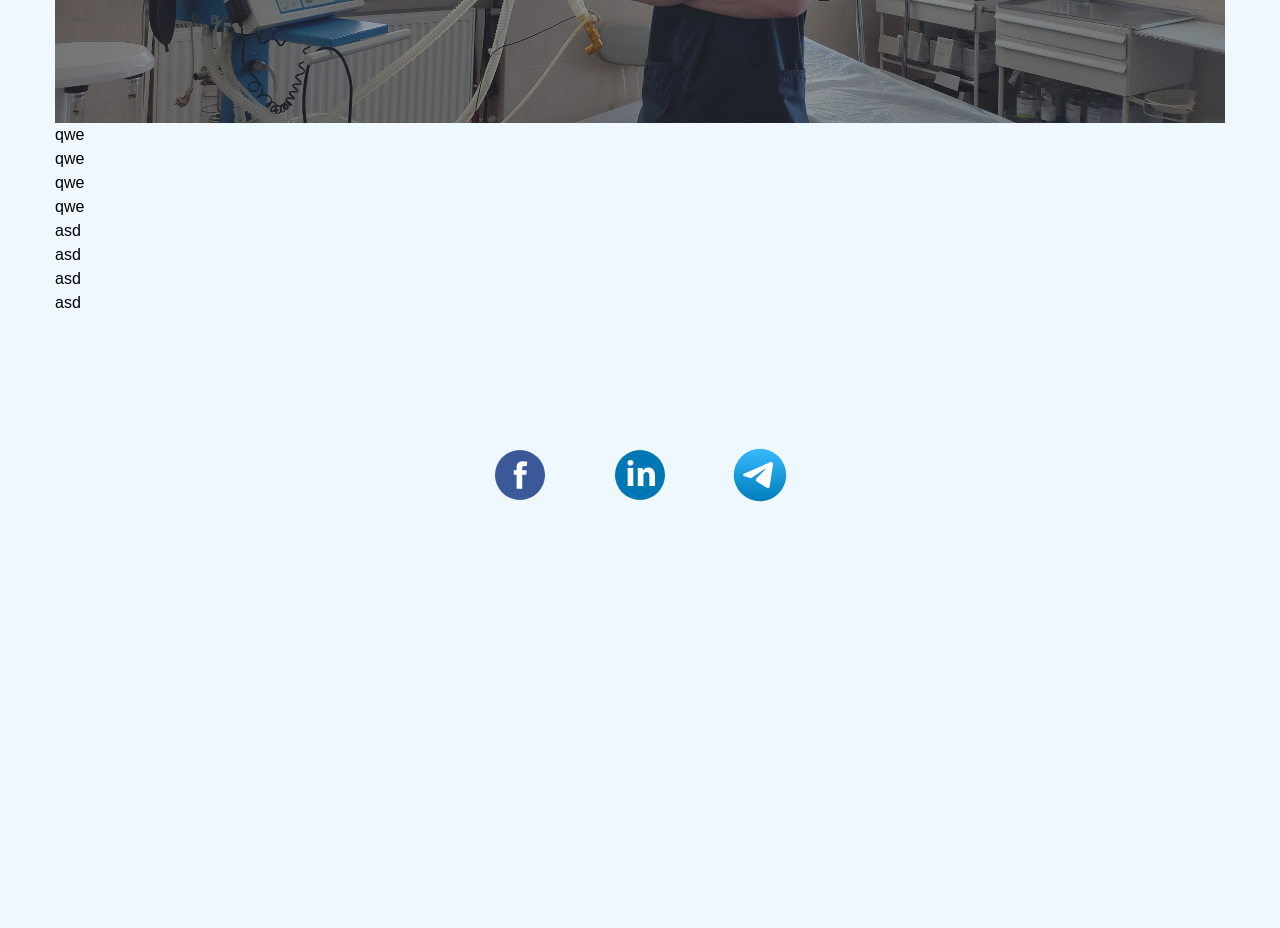
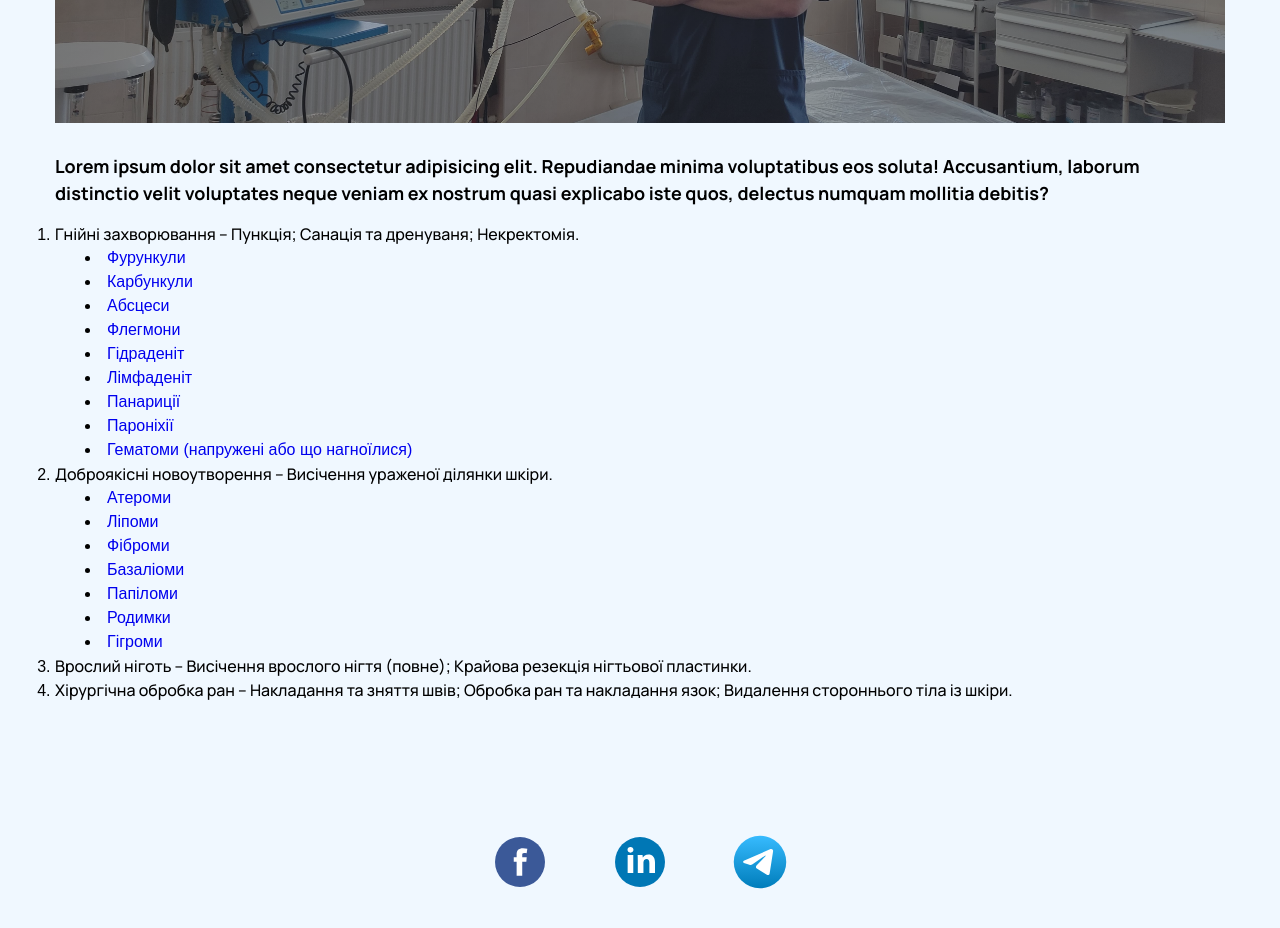
Before and after one commit to Yurii-Budynkevych/physician-project, a React (Create React App) app: page / in a window 1280 px wide. Shown: the part 540-1468 px from the top of the page. Before the commit the page ends 1090 px from the top, so only its background shows below. Built offline with nearby package versions, Linux system fonts and the light colour scheme.

Commit message:
home content add

```diff
--- a/src/pages/Home/Home.css
+++ b/src/pages/Home/Home.css
@@ -2,6 +2,14 @@
     position: relative;
     padding-top: 100px;
     padding-bottom: 100px;
+}
+.hero-section-title {
+    text-align: center;
+    color: white;
+    font-family: 'Manrope';
+    font-style: normal;
+    font-weight: 700;
+    font-size: 24px;
 }
 .home-section-btn-incr {
     position: absolute;
@@ -31,13 +39,10 @@
 }
 .hero-section {
     display: none;
+    padding-top: 30px;
+    margin-bottom: 30px;
+    height: 500px;
 
-    height: 500px;
-    color: white;
-    font-family: 'Manrope';
-    font-style: normal;
-    font-weight: 700;
-    font-size: 18px;
     background-image:linear-gradient(
         to right,
             rgba(47, 48, 58, 0.4),
@@ -47,13 +52,10 @@
 }
 .hero-section-second {
     display: none;
+    padding-top: 30px;
+    margin-bottom: 30px;
+    height: 500px;
 
-    height: 500px;
-    color: white;
-    font-family: 'Manrope';
-    font-style: normal;
-    font-weight: 700;
-    font-size: 18px;
     background-image: linear-gradient(to right,
             rgba(47, 48, 58, 0.4),
             rgba(47, 48, 58, 0.4)),
@@ -62,13 +64,10 @@
 }
 .hero-section-third {
     display: none;
+    padding-top: 30px;
+    margin-bottom: 30px;
+    height: 500px;
 
-    height: 500px;
-    color: white;
-    font-family: 'Manrope';
-    font-style: normal;
-    font-weight: 700;
-    font-size: 18px;
     background-image: linear-gradient(to right,
             rgba(47, 48, 58, 0.4),
             rgba(47, 48, 58, 0.4)),
@@ -78,3 +77,26 @@
 .active {
     display: block;
 }
+.home-section-list-title {
+    margin-bottom: 15px;
+
+    color: black;
+    font-family: 'Manrope';
+    font-style: normal;
+    font-weight: 700;
+    font-size: 18px;
+}
+.home-section-list {
+    list-style: decimal;
+}
+.home-section-list-subtitle {
+    color: black;
+    font-family: 'Manrope';
+    font-style: normal;
+    font-weight: 500;
+    font-size: 16px;
+}
+.home-section-sublist {
+    margin-left: 30px;
+    list-style: inside;
+}
--- a/src/pages/Home/Home.jsx
+++ b/src/pages/Home/Home.jsx
@@ -31,45 +31,224 @@ const Home = () => {
         </button>
 
         <section className={`hero-section ${pageCount === 1 ? "active" : ""}`}>
-          <h1>
-            Lorem ipsum, dolor sit amet consectetur adipisicing elit. Tempora
-            iure perspiciatis ratione nisi debitis voluptatum saepe, accusamus
-            cumque ipsa iste atque alias!
+          <h1 className="hero-section-title">
+            Малі хірургічні операції в амбулаторних умовах, консультація
+            паліативних хворих хірургічного профілю, консультація у
+            лікаря-хірурга.
           </h1>
         </section>
 
         <section
           className={`hero-section-second ${pageCount === 2 ? "active" : ""}`}
         >
-          <h1>
-            Lorem ipsum, dolor sit amet consectetur adipisicing elit. Tempora
-            iure perspiciatis ratione nisi debitis voluptatum saepe, accusamus
-            cumque ipsa iste atque alias!
+          <h1 className="hero-section-title">
+            Без госпіталізаї ✔ В день звернення ✔ Місцевий наркоз ✔ Відсутність
+            тривалої реабілітації ✔ Мінімальні ризики виникнення ускладнень ✔
           </h1>
         </section>
 
         <section
           className={`hero-section-third ${pageCount === 3 ? "active" : ""}`}
         >
-          <h1>
-            Lorem ipsum, dolor sit amet consectetur adipisicing elit. Tempora
-            iure perspiciatis ratione nisi debitis voluptatum saepe, accusamus
-            cumque ipsa iste atque alias!
+          <h1 className="hero-section-title">
+            Хірургія одного дня – це малоінвазивні операції, з мінімальною
+            травмататизацією, що економлять ваш час та швидко повернуть Вас до
+            повсякденного життя.
           </h1>
         </section>
-
-        <ul>
-          <li>qwe</li>
-          <li>qwe</li>
-          <li>qwe</li>
-          <li>qwe</li>
-        </ul>
-
-        <ul>
-          <li>asd</li>
-          <li>asd</li>
-          <li>asd</li>
-          <li>asd</li>
+        <h2 className="home-section-list-title">
+          Lorem ipsum dolor sit amet consectetur adipisicing elit. Repudiandae
+          minima voluptatibus eos soluta! Accusantium, laborum distinctio velit
+          voluptates neque veniam ex nostrum quasi explicabo iste quos, delectus
+          numquam mollitia debitis?
+        </h2>
+        <ul className="home-section-list">
+          <li className="home-section-list-item">
+            <p className="home-section-list-subtitle">
+              Гнійні захворювання – Пункція; Cанація та дренуваня; Некректомія.
+            </p>
+            <ul className="home-section-sublist">
+              <li className="home-section-sublist-item">
+                <a
+                  className="hero-section-link"
+                  target="_blank"
+                  rel="noreferrer noopener"
+                  href="https://uk.wikipedia.org/wiki/%D0%A4%D1%83%D1%80%D1%83%D0%BD%D0%BA%D1%83%D0%BB%D1%8C%D0%BE%D0%B7"
+                >
+                  Фурункули
+                </a>
+              </li>
+              <li className="home-section-sublist-item">
+                <a
+                  className="hero-section-link"
+                  target="_blank"
+                  rel="noreferrer noopener"
+                  href="https://uk.wikipedia.org/wiki/%D0%9A%D0%B0%D1%80%D0%B1%D1%83%D0%BD%D0%BA%D1%83%D0%BB_(%D1%85%D0%B2%D0%BE%D1%80%D0%BE%D0%B1%D0%B0)"
+                >
+                  Карбункули
+                </a>
+              </li>
+              <li className="home-section-sublist-item">
+                <a
+                  className="hero-section-link"
+                  target="_blank"
+                  rel="noreferrer noopener"
+                  href="https://uk.wikipedia.org/wiki/%D0%90%D0%B1%D1%81%D1%86%D0%B5%D1%81"
+                >
+                  Абсцеси
+                </a>
+              </li>
+              <li className="home-section-sublist-item">
+                <a
+                  className="hero-section-link"
+                  target="_blank"
+                  rel="noreferrer noopener"
+                  href="https://uk.wikipedia.org/wiki/%D0%A4%D0%BB%D0%B5%D0%B3%D0%BC%D0%BE%D0%BD%D0%B0"
+                >
+                  Флегмони
+                </a>
+              </li>
+              <li className="home-section-sublist-item">
+                <a
+                  className="hero-section-link"
+                  target="_blank"
+                  rel="noreferrer noopener"
+                  href="https://uk.wikipedia.org/wiki/%D0%93%D1%96%D0%B4%D1%80%D0%B0%D0%B4%D0%B5%D0%BD%D1%96%D1%82"
+                >
+                  Гідраденіт
+                </a>
+              </li>
+              <li className="home-section-sublist-item">
+                <a
+                  className="hero-section-link"
+                  target="_blank"
+                  rel="noreferrer noopener"
+                  href="https://uk.wikipedia.org/wiki/%D0%9B%D1%96%D0%BC%D1%84%D0%B0%D0%B4%D0%B5%D0%BD%D1%96%D1%82"
+                >
+                  Лімфаденіт
+                </a>
+              </li>
+              <li className="home-section-sublist-item">
+                <a
+                  className="hero-section-link"
+                  target="_blank"
+                  rel="noreferrer noopener"
+                  href="https://uk.wikipedia.org/wiki/%D0%9F%D0%B0%D0%BD%D0%B0%D1%80%D0%B8%D1%86%D1%96%D0%B9"
+                >
+                  Панариції
+                </a>
+              </li>
+              <li className="home-section-sublist-item">
+                <a
+                  className="hero-section-link"
+                  target="_blank"
+                  rel="noreferrer noopener"
+                  href="https://uk.wikipedia.org/wiki/%D0%9F%D0%B0%D1%80%D0%BE%D0%BD%D1%96%D1%85%D1%96%D1%8F"
+                >
+                  Пароніхії
+                </a>
+              </li>
+              <li className="home-section-sublist-item">
+                <a
+                  className="hero-section-link"
+                  target="_blank"
+                  rel="noreferrer noopener"
+                  href="https://uk.wikipedia.org/wiki/%D0%93%D0%B5%D0%BC%D0%B0%D1%82%D0%BE%D0%BC%D0%B0"
+                >
+                  Гематоми (напружені або що нагноїлися)
+                </a>
+              </li>
+            </ul>
+          </li>
+          <li className="home-section-list-item">
+            <p className="home-section-list-subtitle">
+              Доброякісні новоутворення – Висічення ураженої ділянки шкіри.
+            </p>
+            <ul className="home-section-sublist">
+              <li className="home-section-sublist-item">
+                <a
+                  className="hero-section-link"
+                  target="_blank"
+                  rel="noreferrer noopener"
+                  href="https://uk.wikipedia.org/wiki/%D0%90%D1%82%D0%B5%D1%80%D0%BE%D0%BC%D0%B0"
+                >
+                  Атероми
+                </a>
+              </li>
+              <li className="home-section-sublist-item">
+                <a
+                  className="hero-section-link"
+                  target="_blank"
+                  rel="noreferrer noopener"
+                  href="https://uk.wikipedia.org/wiki/%D0%9B%D1%96%D0%BF%D0%BE%D0%BC%D0%B0"
+                >
+                  Ліпоми
+                </a>
+              </li>
+              <li className="home-section-sublist-item">
+                <a
+                  className="hero-section-link"
+                  target="_blank"
+                  rel="noreferrer noopener"
+                  href="https://uk.wikipedia.org/wiki/%D0%A4%D1%96%D0%B1%D1%80%D0%BE%D0%BC%D0%B0"
+                >
+                  Фіброми
+                </a>
+              </li>
+              <li className="home-section-sublist-item">
+                <a
+                  className="hero-section-link"
+                  target="_blank"
+                  rel="noreferrer noopener"
+                  href="https://ru.wikipedia.org/wiki/%D0%91%D0%B0%D0%B7%D0%B0%D0%BB%D0%B8%D0%BE%D0%BC%D0%B0"
+                >
+                  Базаліоми
+                </a>
+              </li>
+              <li className="home-section-sublist-item">
+                <a
+                  className="hero-section-link"
+                  target="_blank"
+                  rel="noreferrer noopener"
+                  href="https://uk.wikipedia.org/wiki/%D0%9F%D0%B0%D0%BF%D1%96%D0%BB%D0%BE%D0%BC%D0%B0"
+                >
+                  Папіломи
+                </a>
+              </li>
+              <li className="home-section-sublist-item">
+                <a
+                  className="hero-section-link"
+                  target="_blank"
+                  rel="noreferrer noopener"
+                  href="https://uk.wikipedia.org/wiki/%D0%A0%D0%BE%D0%B4%D0%B8%D0%BC%D0%BA%D0%B0"
+                >
+                  Родимки
+                </a>
+              </li>
+              <li className="home-section-sublist-item">
+                <a
+                  className="hero-section-link"
+                  target="_blank"
+                  rel="noreferrer noopener"
+                  href="https://uk.wikipedia.org/wiki/%D0%93%D0%B0%D0%BD%D0%B3%D0%BB%D1%96%D0%BE%D0%BD_(%D0%B3%D1%96%D0%B3%D1%80%D0%BE%D0%BC%D0%B0)"
+                >
+                  Гігроми
+                </a>
+              </li>
+            </ul>
+          </li>
+          <li className="home-section-list-item">
+            <p className="home-section-list-subtitle">
+              Врослий ніготь – Висічення врослого нігтя (повне); Крайова
+              резекція нігтьової пластинки.
+            </p>
+          </li>
+          <li className="home-section-list-item">
+            <p className="home-section-list-subtitle">
+              Хірургічна обробка ран – Накладання та зняття швів; Обробка ран та
+              накладання язок; Видалення стороннього тіла із шкіри.
+            </p>
+          </li>
         </ul>
       </main>
     </>
```
